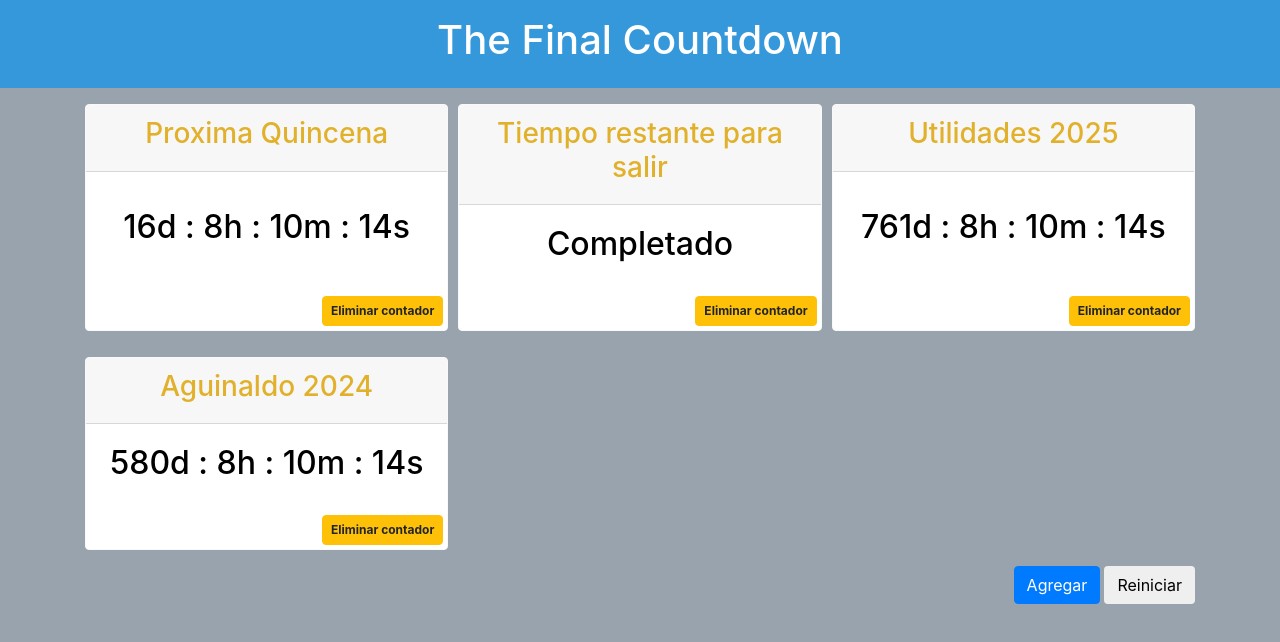
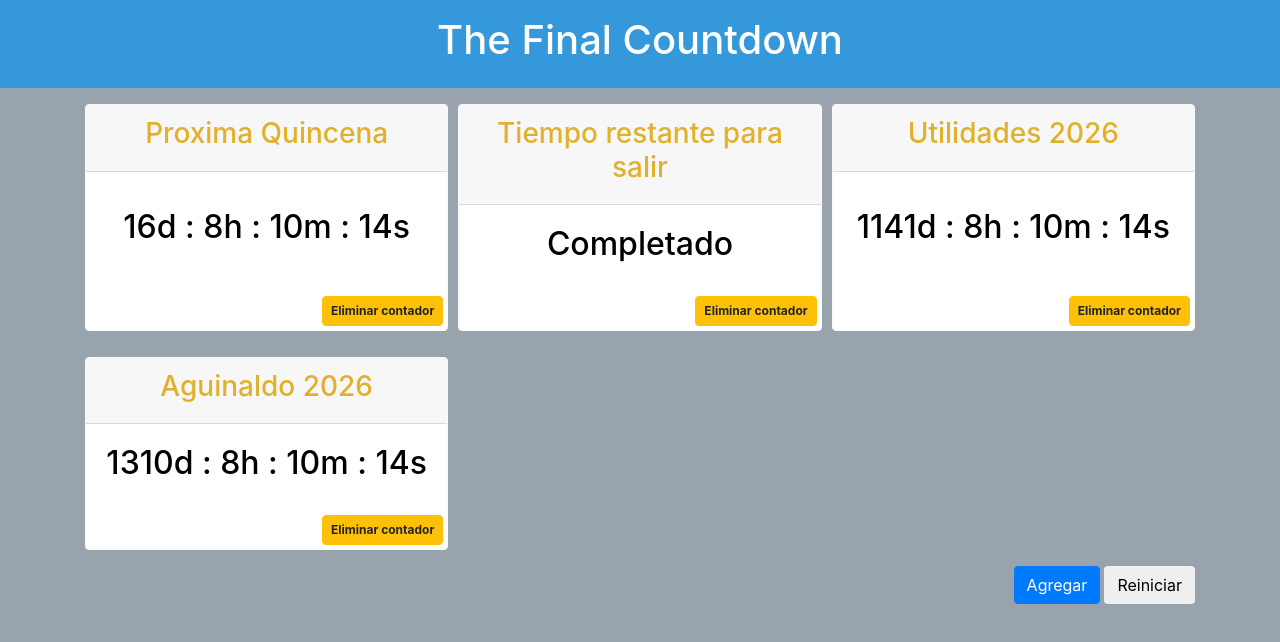
Before and after one commit to Ort-26/TheFinalCountdown, a React (Create React App) app: page / in a window 1280 px wide. Shown: the top 642 px of the page. Built offline with nearby package versions, Linux system fonts and the light colour scheme.

Commit message:
Update dates for RelojUtilidades and Aguinaldo

```diff
--- a/src/Data/Dates.js
+++ b/src/Data/Dates.js
@@ -9,8 +9,8 @@ const RelojQuincena = {
     }
 
 const RelojUtilidades2023 = {
-        title: 'Utilidades 2025',
-        targetDate: new Date ("2025-5-15 03:00:00").getTime(),
+        title: 'Utilidades 2026',
+        targetDate: new Date ("2026-5-30 03:00:00").getTime(),
         EndMessage: DefaultEndMessage
     }
 
@@ -32,8 +32,8 @@ const NextSalida = {
     EndMessage: DefaultEndMessage
 }
 const Aguinaldo = {
-    title: "Aguinaldo 2024",
-    targetDate: new Date ("2024-11-15 03:00:00").getTime(),
+    title: "Aguinaldo 2026",
+    targetDate: new Date ("2026-11-15 03:00:00").getTime(),
     EndMessage: DefaultEndMessage
 }
 
```
